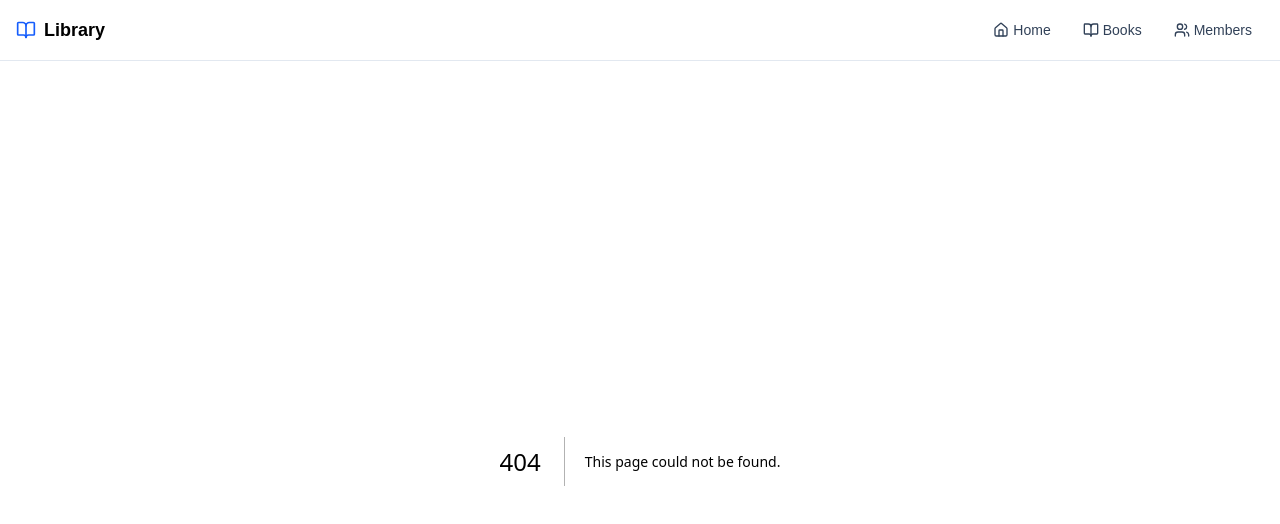
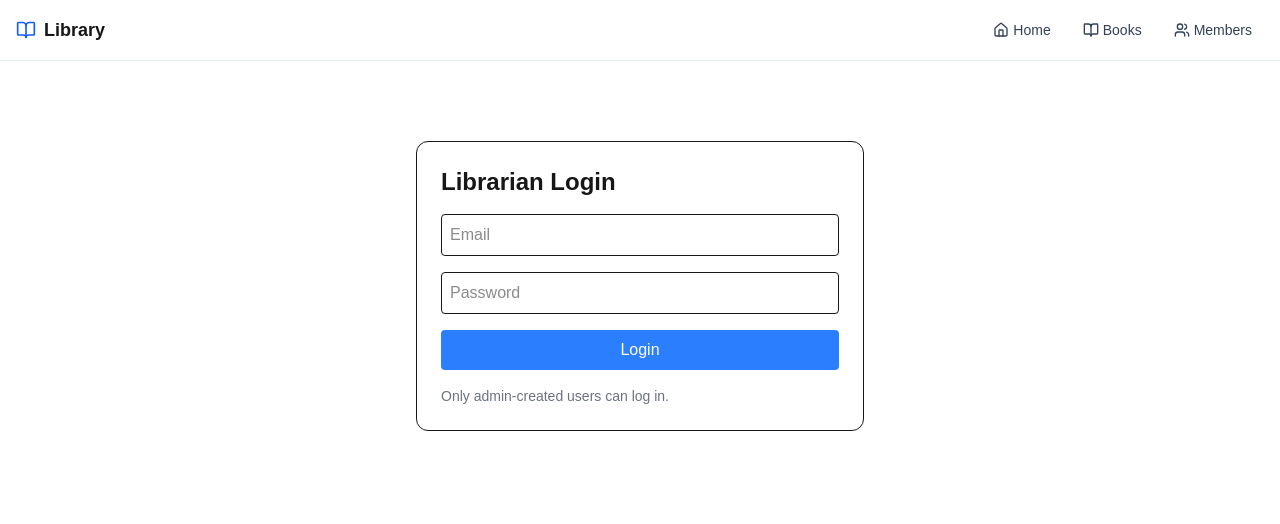
Before and after one commit to Hamza-Yaseen1/LMS, a Next.js app: page /login in a window 1280 px wide. Before the commit this address had no page. Shown: the top 524 px of the page. Built offline with nearby package versions, Linux system fonts and the light colour scheme.

Commit message:
implement login and logout functionality with session management

```diff
--- /dev/null
+++ b/app/api/login/route.ts
@@ -0,0 +1,74 @@
+// app/api/auth/login/route.ts
+import { createConnection } from "@/lib/db";
+import { cookies } from "next/headers";
+import { NextResponse } from "next/server";
+import bcrypt from "bcryptjs";
+import type { RowDataPacket } from "mysql2";
+
+type Librarian = {
+  id: number;
+  email: string;
+  name: string | null;
+  password_hash: string | null;
+  active: 0 | 1;
+} & RowDataPacket;
+
+export async function POST(req: Request) {
+  try {
+    const { email, password } = await req.json();
+
+    if (!email || !password) {
+      return NextResponse.json({ error: "Email and password are required" }, { status: 400 });
+    }
+
+    // normalize email
+    const normalizedEmail = String(email).trim().toLowerCase();
+
+    const conn = await createConnection();
+
+    const [rows] = await conn.execute<Librarian[]>(
+      "SELECT id, email, name, password_hash, active FROM librarians WHERE email = ? AND active = 1 LIMIT 1",
+      [normalizedEmail]
+    );
+
+    const user = Array.isArray(rows) && rows.length > 0 ? rows[0] : null;
+
+    if (!user) {
+      return NextResponse.json({ error: "User not found or inactive" }, { status: 401 });
+    }
+
+    // Allow either bcrypt hash or (temporarily) legacy plain text
+    const hasBcryptHash = typeof user.password_hash === "string" && user.password_hash.startsWith("$2");
+    const isPasswordValid = hasBcryptHash
+      ? await bcrypt.compare(password, user.password_hash!)
+      : user.password_hash === password;
+
+    if (!isPasswordValid) {
+      return NextResponse.json({ error: "Invalid credentials" }, { status: 401 });
+    }
+
+    // Set a simple session cookie (consider moving to signed/JWT later)
+    (await
+      // Set a simple session cookie (consider moving to signed/JWT later)
+      cookies()).set(
+      "session_user",
+      JSON.stringify({
+        id: user.id,
+        email: user.email,
+        name: user.name,
+      }),
+      {
+        httpOnly: true,
+        secure: process.env.NODE_ENV === "production",
+        sameSite: "lax",
+        path: "/",
+        maxAge: 60 * 60, // 1 hour
+      }
+    );
+
+    return NextResponse.json({ success: true });
+  } catch (err) {
+    console.error("[LOGIN_POST]", err);
+    return NextResponse.json({ error: "Something went wrong" }, { status: 500 });
+  }
+}
--- /dev/null
+++ b/app/api/logout/route.ts
@@ -0,0 +1,12 @@
+// app/api/logout/route.ts
+import { cookies } from "next/headers";
+import { NextResponse } from "next/server";
+
+export async function POST(req: Request) {
+  const cookieStore = cookies();           // no await
+  (await cookieStore).delete("session_user");
+
+  // Use an absolute URL based on the current request URL
+  return NextResponse.redirect(new URL("/login", req.url), { status: 303 });
+  // 303 avoids re-submitting POST if user refreshes
+}
--- /dev/null
+++ b/app/dashboard/page.tsx
@@ -0,0 +1,25 @@
+import { ArrowRightCircle } from "lucide-react";
+import { cookies } from "next/headers";
+import Link from "next/link";
+
+export default async function Dashboard() {
+  const userCookie = (await cookies()).get("session_user");
+  const user = userCookie ? JSON.parse(userCookie.value) : null;
+
+  return (
+    <div className="max-w-2xl mx-auto mt-20">
+      <h1 className="text-2xl font-semibold">Welcome, {user?.name}</h1>
+      <p className="mt-4 text-gray-600">You are logged in as {user?.email}</p>
+      <form action="/api/logout" method="POST" className="mt-8">
+      <Link
+        href="/"
+        className="inline-flex items-center gap-2 rounded-2xl bg-blue-600 px-6 py-3 text-white font-medium shadow hover:bg-blue-700 transition"
+      >
+        Go to Home <ArrowRightCircle className="h-5 w-5" />
+      </Link>
+      <br />
+        <button className="border px-4 py-2 rounded mt-10">Logout</button>
+      </form>
+    </div>
+  );
+}
--- /dev/null
+++ b/app/login/page.tsx
@@ -0,0 +1,60 @@
+"use client";
+
+import { useState } from "react";
+import { useRouter } from "next/navigation";
+
+export default function LoginPage() {
+  const router = useRouter();
+  const [email, setEmail] = useState("");
+  const [password, setPassword] = useState("");
+  const [error, setError] = useState("");
+
+  async function handleLogin(e: React.FormEvent) {
+    e.preventDefault();
+    setError("");
+
+    const res = await fetch("/api/login", {
+      method: "POST",
+      headers: { "Content-Type": "application/json" },
+      body: JSON.stringify({ email, password }),
+    });
+
+    if (res.ok) {
+      router.push("/dashboard");
+    } else {
+      const data = await res.json();
+      setError(data.error || "Login failed");
+    }
+  }
+
+  return (
+    <div className="max-w-md mx-auto mt-20 p-6 border rounded-xl">
+      <h2 className="text-2xl font-semibold mb-4">Librarian Login</h2>
+      <form onSubmit={handleLogin} className="space-y-4">
+        <input
+          type="email"
+          placeholder="Email"
+          required
+          value={email}
+          onChange={(e) => setEmail(e.target.value)}
+          className="w-full border p-2 rounded"
+        />
+        <input
+          type="password"
+          placeholder="Password"
+          required
+          value={password}
+          onChange={(e) => setPassword(e.target.value)}
+          className="w-full border p-2 rounded"
+        />
+        {error && <p className="text-red-600 text-sm">{error}</p>}
+        <button type="submit" className="w-full bg-blue-500 text-white py-2 rounded">
+          Login
+        </button>
+      </form>
+      <p className="mt-4 text-sm text-gray-500">
+        Only admin-created users can log in.
+      </p>
+    </div>
+  );
+}
--- /dev/null
+++ b/proxy.ts
@@ -0,0 +1,28 @@
+// proxy.ts
+import { NextResponse } from "next/server";
+import type { NextRequest } from "next/server";
+
+export function proxy(request: NextRequest) {
+  const session = request.cookies.get("session_user");
+  const path = request.nextUrl.pathname;
+
+  // Allow only login & public assets if NOT logged in
+  if (!session) {
+    const publicPaths = ["/login", "/api/login", "/favicon.ico"];
+    const isPublic = publicPaths.some((p) => path.startsWith(p));
+    if (!isPublic) {
+      return NextResponse.redirect(new URL("/login", request.url));
+    }
+  }
+
+  // If logged in and tries to go to /login, send to dashboard
+  if (session && path === "/login") {
+    return NextResponse.redirect(new URL("/dashboard", request.url));
+  }
+
+  return NextResponse.next();
+}
+
+export const config = {
+  matcher: ["/((?!_next/static|_next/image|favicon.ico).*)"],
+};
```
Also changed, not shown: app/page.tsx (+0 -63 lines).
